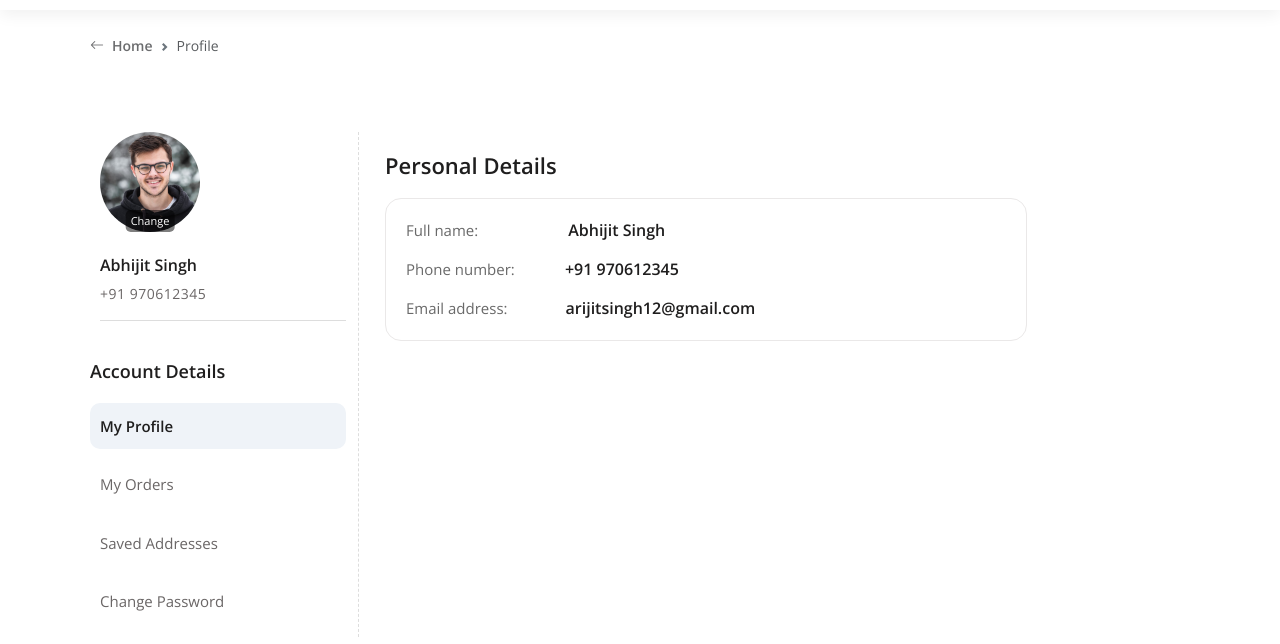
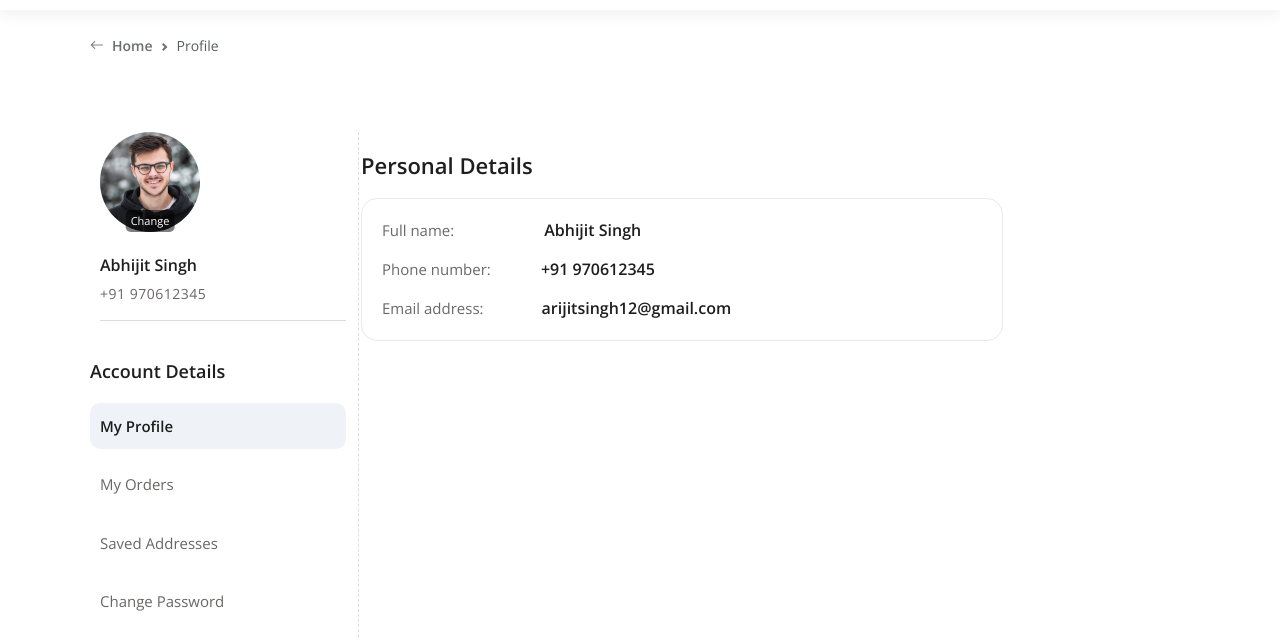
Before and after one commit to devBinud/booksow, a plain HTML site: page user-profile.html in a window 1280 px wide. Shown: the part 156-800 px from the top of the page. Drawn offline with nearby package versions, Linux system fonts and the light colour scheme.

Commit message:
final version commit

```diff
--- a/user-profile.html
+++ b/user-profile.html
@@ -273,7 +273,7 @@
                   </li>
                 </ul>
               </div>
-              <div class="col-lg-7 ms-2 ms-lg-4 mt-4 mt-lg-0">
+              <div class="col-lg-7 ms-3 mt-4 ms-lg-0 mt-lg-0">
                 <div class="tab-content">
                   <div class="tab-pane active show" id="departments-tab-1">
                     <div class="row">
```
